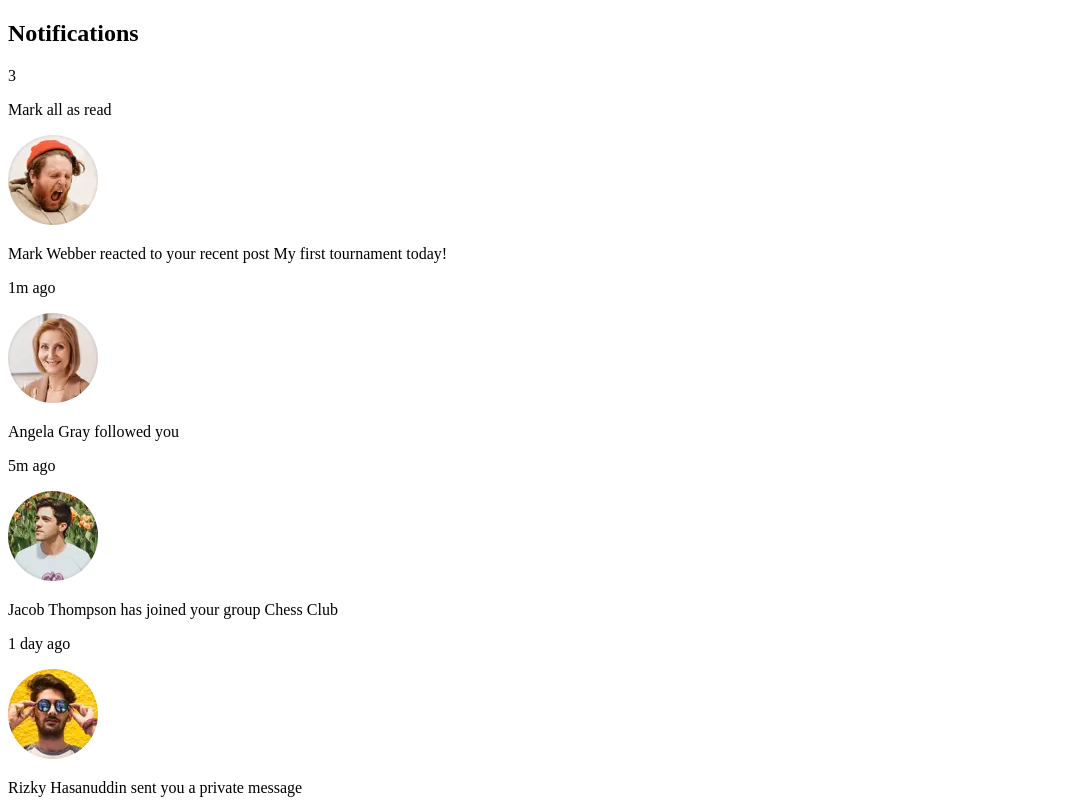
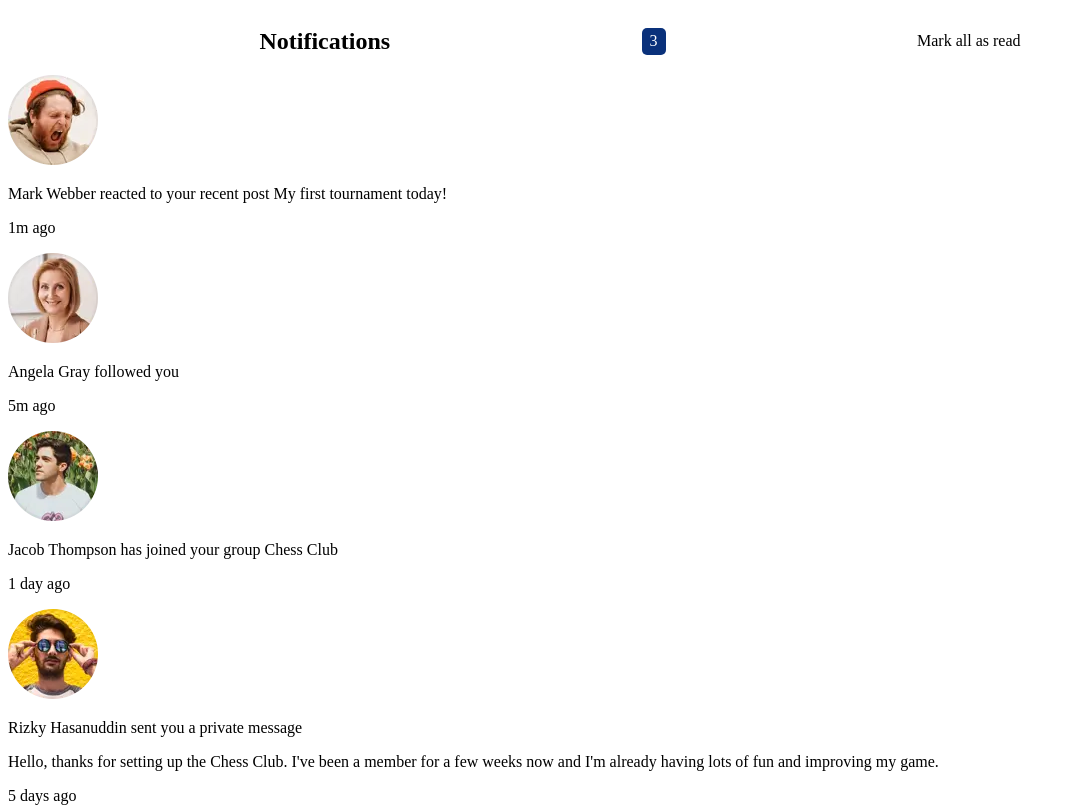
Before and after one commit to DarkPhoenixNinja92/notifications-page, a plain HTML site: page index.html in a window 1280 px wide. Shown: the top 808 px of the page, without its empty margins (0-1076 px from the left). Drawn offline with Linux system fonts and the light colour scheme.

Commit message:
Updated header css

```diff
--- a/css/styles.css
+++ b/css/styles.css
@@ -0,0 +1,12 @@
+.notification-div {
+    display: flex;
+    align-items: center;
+    justify-content: space-evenly;
+}
+
+.notification-num {
+    background-color: hsl(219, 85%, 26%);
+    color: hsl(0, 0%, 100%);
+    padding: 0.3em 0.5em;
+    border-radius: 5px;
+}
--- a/index.html
+++ b/index.html
@@ -14,8 +14,8 @@
   <div class="notification-div">
   <h2 class="notification-title">Notifications</h2>
   <p class="notification-num">3</p>
+  <p class="read-btn">Mark all as read</p>
 </div>
-<p class="read-btn">Mark all as read</p>
 </header>
 <div class="notification-container-div">
   <img src="images/avatar-mark-webber.webp">
```
